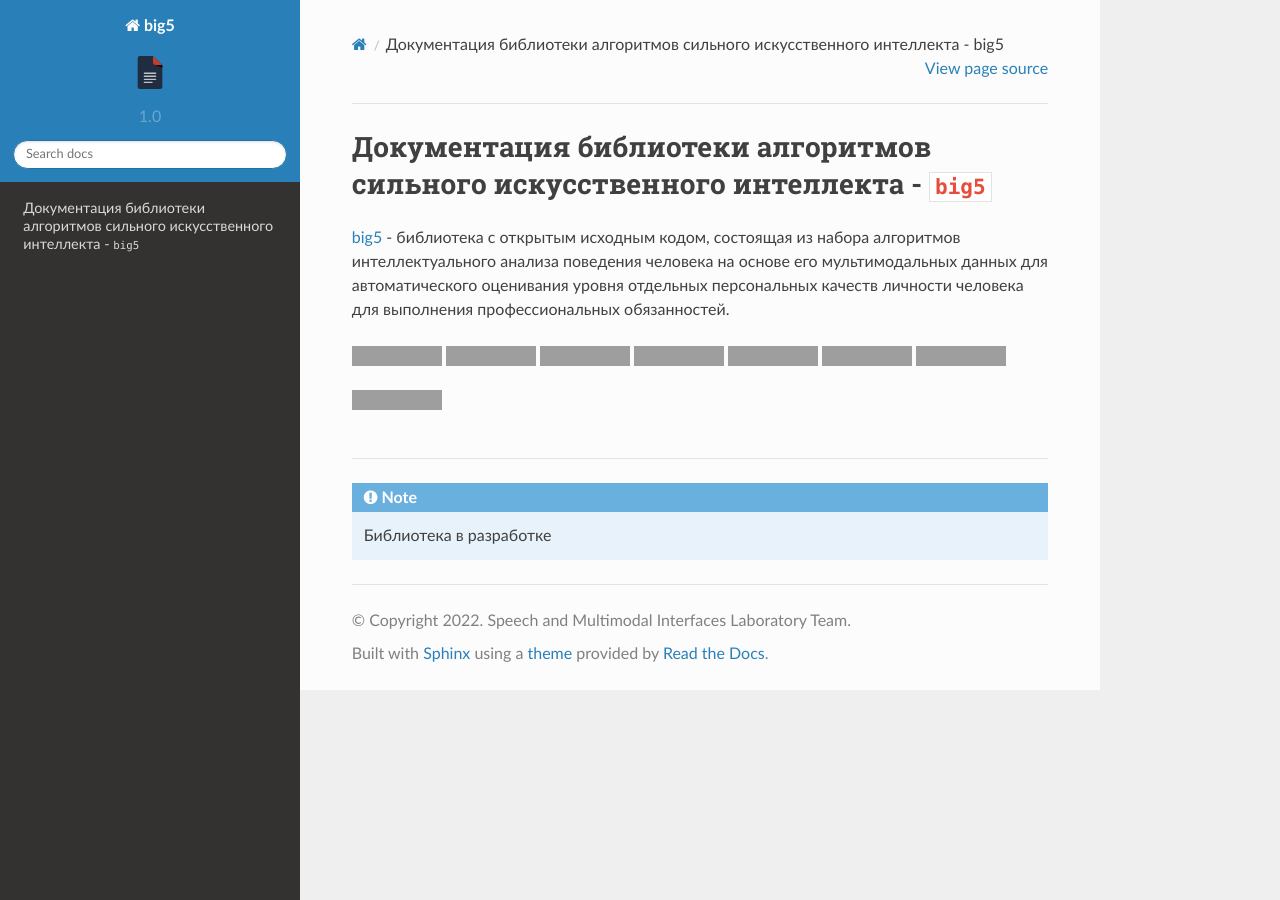
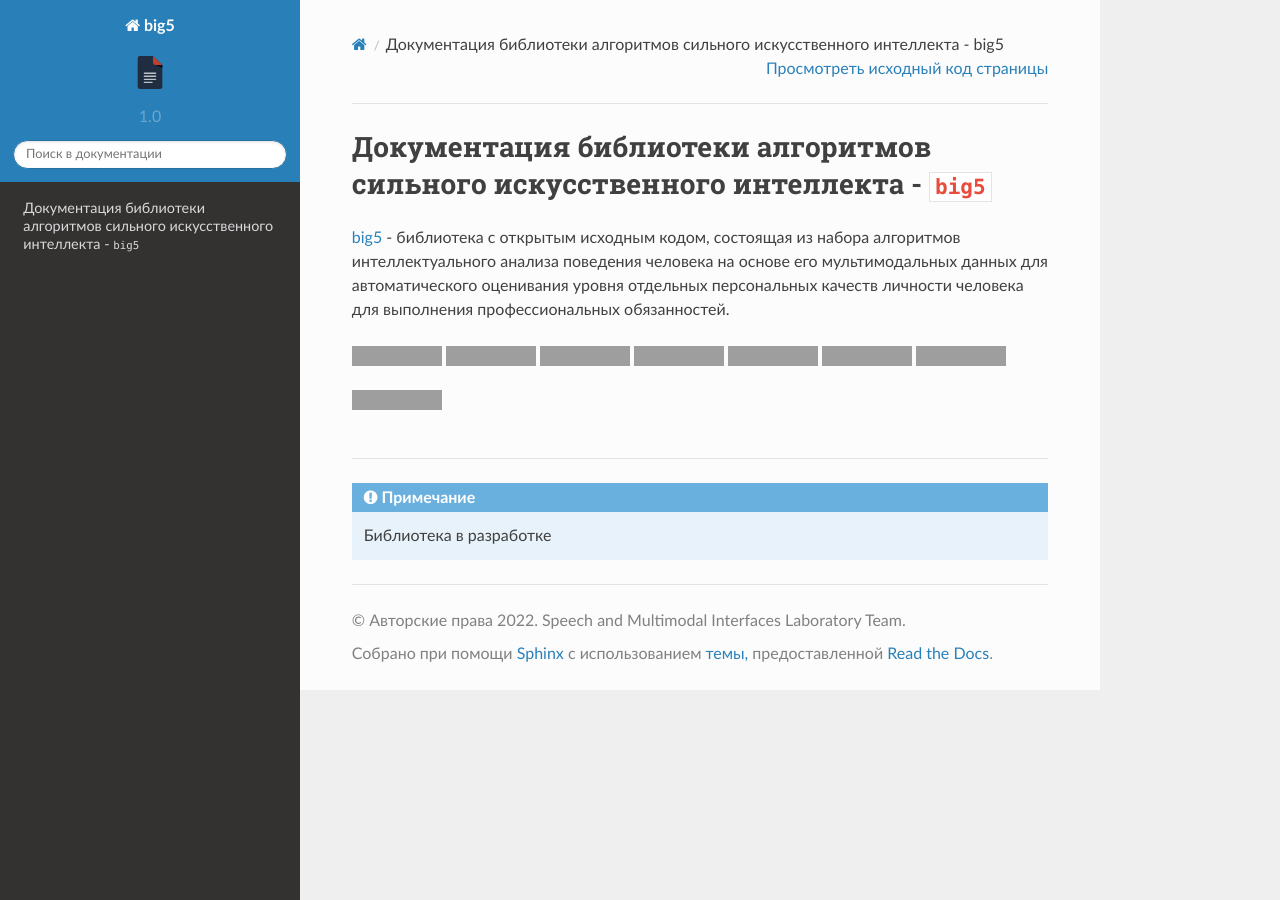
Before and after one commit to DmitryRyumin/big5, a Sphinx documentation site: the page built from docs/source/index.rst, in a window 1280 px wide, cut to the strip 0-900 px from the top of the page. Built offline with Sphinx 7.4.7 and the Read the Docs theme 2.0.0, drawn with Linux system fonts in a browser that asks for light colours; part of the change alters nothing that is shown; grey boxes are pictures that could not be loaded.

```diff
--- a/docs/source/conf.py
+++ b/docs/source/conf.py
@@ -86,7 +86,7 @@ extensions = [
 # sphinx-build -b gettext docs/source/ docs/build/gettext
 # sphinx-intl update -p docs/build/gettext -l en -l ru
 # sphinx-build -a -b html -D language=en ./docs/source ./docs/build/en
-language = None # 'ru'
+language = 'ru'
 locale_dirs = ['../../locales']
 gettext_uuid = True
 gettext_compact = False # 'docs'
```
